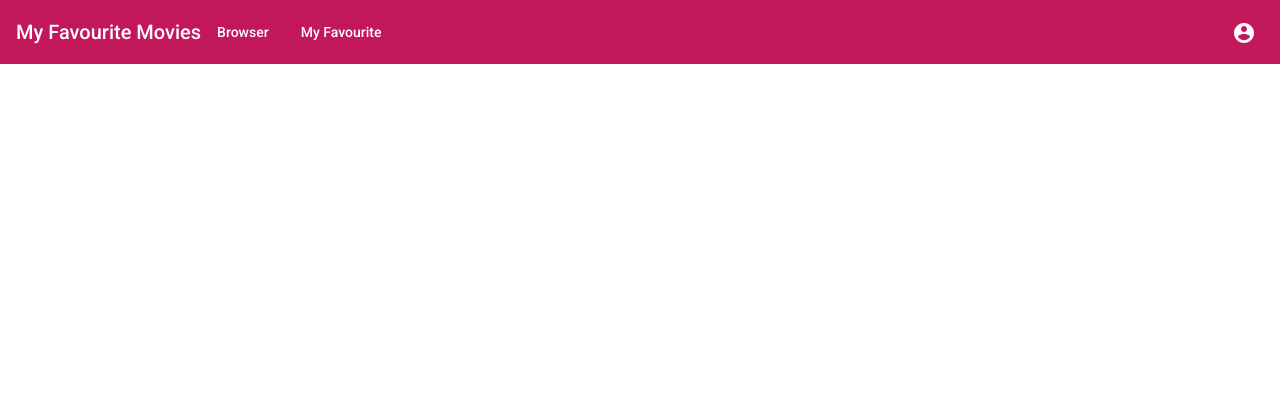
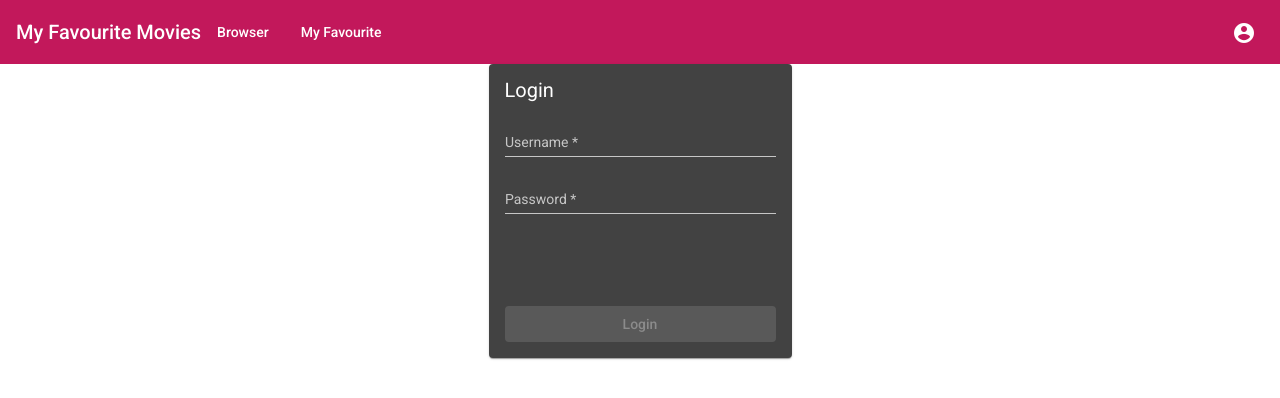
Before and after one commit to bom17457/my_fav_movie, an Angular app: page /login in a window 1280 px wide. Before the commit this address led to /. Shown: the top 398 px of the page. Built offline with nearby package versions, Linux system fonts and the light colour scheme.

Commit message:
create login form

```diff
--- a/package.json
+++ b/package.json
@@ -15,6 +15,7 @@
     "@angular/common": "~12.0.4",
     "@angular/compiler": "~12.0.4",
     "@angular/core": "~12.0.4",
+    "@angular/flex-layout": "^12.0.0-beta.34",
     "@angular/forms": "~12.0.4",
     "@angular/material": "^12.0.4",
     "@angular/platform-browser": "~12.0.4",
--- a/projects/my-movies/src/app/app-routing.module.ts
+++ b/projects/my-movies/src/app/app-routing.module.ts
@@ -2,10 +2,12 @@ import { NgModule } from '@angular/core';
 import { RouterModule, Routes } from '@angular/router';
 import { BrowserComponent } from './browser/browser.component';
 import { FavComponent } from './fav/fav.component';
+import { LoginFormComponent } from './login-form/login-form.component';
 
 const routes: Routes = [
   { path: '', component: BrowserComponent },
-  { path: 'favourite', component: FavComponent }
+  { path: 'favourite', component: FavComponent },
+  { path: 'login', component: LoginFormComponent },
 ];
 
 @NgModule({
--- a/projects/my-movies/src/app/login-form/login-form.component.html
+++ b/projects/my-movies/src/app/login-form/login-form.component.html
@@ -1 +1,36 @@
-<p>login-form works!</p>
+<div
+  fxLayout="row"
+  style="height: calc(100% - 64px)"
+  fxLayoutAlign="center center"
+>
+  <mat-card style="height: 294px; width: 303px">
+    <form
+      fxLayout="column"
+      fxFlexFill
+      fxLayoutAlign="start none"
+      [formGroup]="loginForm"
+      (ngSubmit)="login()"
+    >
+      <div class="form_title">Login</div>
+
+      <mat-form-field fxFlex="auto">
+        <mat-label> Username </mat-label>
+        <input matInput placeholder="Username" formControlName="username" />
+      </mat-form-field>
+
+      <mat-form-field fxFlex="auto">
+        <mat-label> Password </mat-label>
+        <input
+          type="password"
+          matInput
+          placeholder="Password"
+          formControlName="password"
+        />
+      </mat-form-field>
+
+      <div fxFlex="grow"></div>
+
+      <button color="primary" [disabled]="!loginForm.valid" mat-flat-button fxFlex>Login</button>
+    </form>
+  </mat-card>
+</div>
--- a/projects/my-movies/src/app/login-form/login-form.component.sass
+++ b/projects/my-movies/src/app/login-form/login-form.component.sass
@@ -0,0 +1,3 @@
+.form_title
+    font-size: 1.25rem
+    margin-bottom: 18px
--- a/projects/my-movies/src/app/login-form/login-form.component.ts
+++ b/projects/my-movies/src/app/login-form/login-form.component.ts
@@ -1,4 +1,7 @@
 import { Component, OnInit } from '@angular/core';
+import { FormBuilder, FormControl, FormGroup, Validators } from '@angular/forms';
+import { AuthenticationService } from '../moviedb/authentication.service';
+import { user } from '../moviedb/user';
 
 @Component({
   selector: 'app-login-form',
@@ -6,10 +9,20 @@ import { Component, OnInit } from '@angular/core';
   styleUrls: ['./login-form.component.sass']
 })
 export class LoginFormComponent implements OnInit {
+  loginForm = this.fb.group({
+    username: ['', Validators.required],
+    password: ['', Validators.required]
+  })
 
-  constructor() { }
+  constructor(private fb: FormBuilder, private authenService: AuthenticationService) { }
 
   ngOnInit(): void {
   }
 
+  login() {
+    this.authenService.request_token().subscribe(ob => {
+      window.location.href = `https://www.themoviedb.org/authenticate/${ob.request_token}?redirect_to=http://localhost:4200/login`
+    })
+  }
+
 }
--- /dev/null
+++ b/projects/my-movies/src/app/moviedb/authentication.service.ts
@@ -0,0 +1,48 @@
+import { HttpClient, HttpErrorResponse } from '@angular/common/http';
+import { Injectable } from '@angular/core';
+import { Observable, throwError } from 'rxjs';
+import { catchError, delay, map, switchMap } from 'rxjs/operators';
+import { request_token } from './request_token';
+import { user } from './user';
+
+@Injectable({
+  providedIn: 'root'
+})
+export class AuthenticationService {
+
+  constructor(private http: HttpClient) {
+
+  }
+
+  private handleError(error: HttpErrorResponse) {
+    console.log(error)
+
+    if (error.status == 0) {
+      // A client-side or network error
+      console.error('An error occurred:', error.error);
+    } else {
+      console.error(`Backend returned code ${error.status}, ` +
+        `body was: ${error.error}`);
+    }
+
+
+    return throwError('Sorry, My bad; please try again later.')
+  }
+
+  public login(user: user): Observable<request_token> {
+    return this.request_token().pipe(
+      map(data => data.request_token),
+      switchMap((token) => {
+        user.request_token = token;
+        return this.http.post<request_token>('/api/authentication/token/validate_with_login', user)
+      }),
+      catchError(this.handleError));
+  }
+
+  public request_token() {
+    return this.http.get<request_token>('/api/authentication/token/new')
+      .pipe(
+        catchError(this.handleError),
+      )
+  }
+}
--- /dev/null
+++ b/projects/my-movies/src/app/moviedb/request_token.ts
@@ -0,0 +1,5 @@
+export interface request_token{
+    success: boolean;
+    expires_at: string;
+    request_token: string;
+}
--- /dev/null
+++ b/projects/my-movies/src/app/moviedb/user.ts
@@ -0,0 +1,5 @@
+export interface user {
+    username: string;
+    password: string;
+    request_token?: string;
+}
--- a/projects/my-movies/src/app/toolbar/toolbar.component.html
+++ b/projects/my-movies/src/app/toolbar/toolbar.component.html
@@ -8,6 +8,7 @@
     mat-icon-button
     class="example-icon favorite-icon"
     aria-label="Example icon-button with heart icon"
+    routerLink="/login"
   >
     <mat-icon>account_circle</mat-icon>
   </button>
```
Also changed, not shown: projects/my-movies/src/app/app.module.ts (+5 -2 lines), projects/my-movies/src/app/moviedb/error.ts (added), 2 other files (tests, documents, lock files or other folders).
